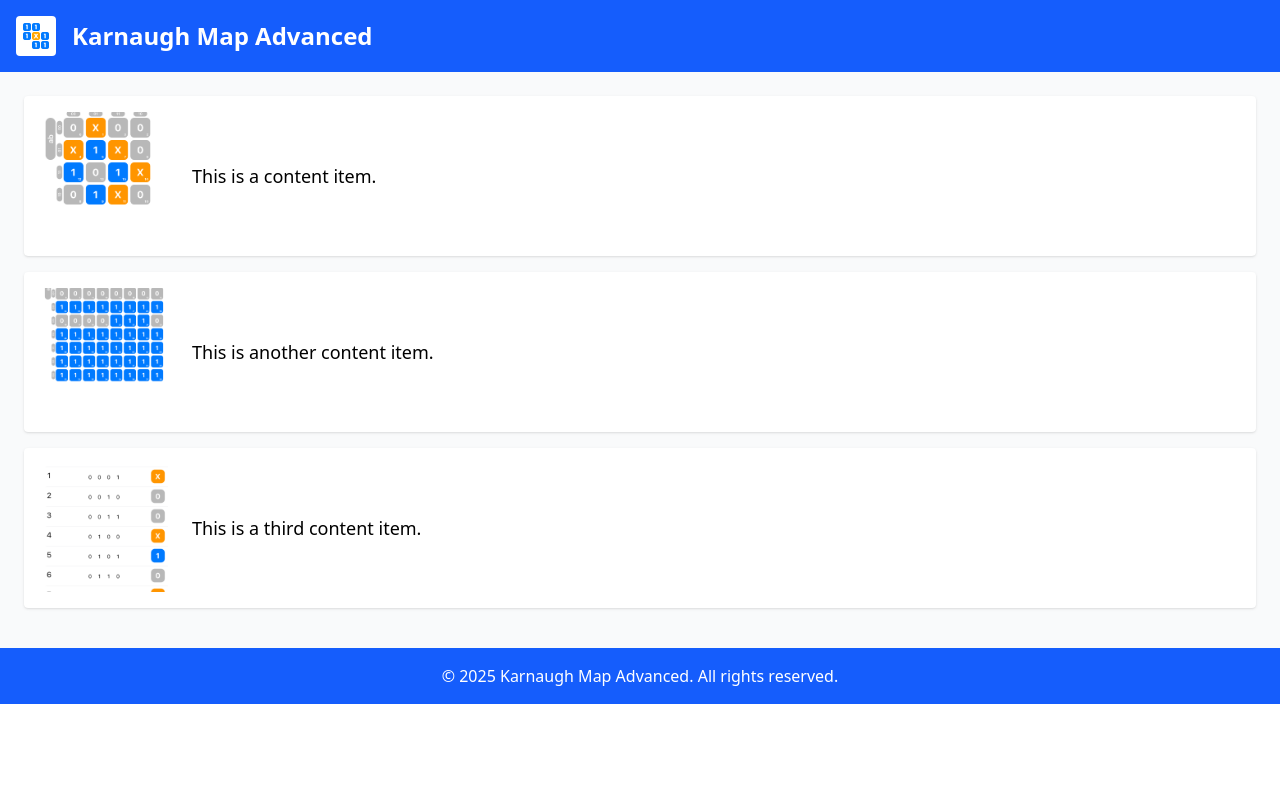
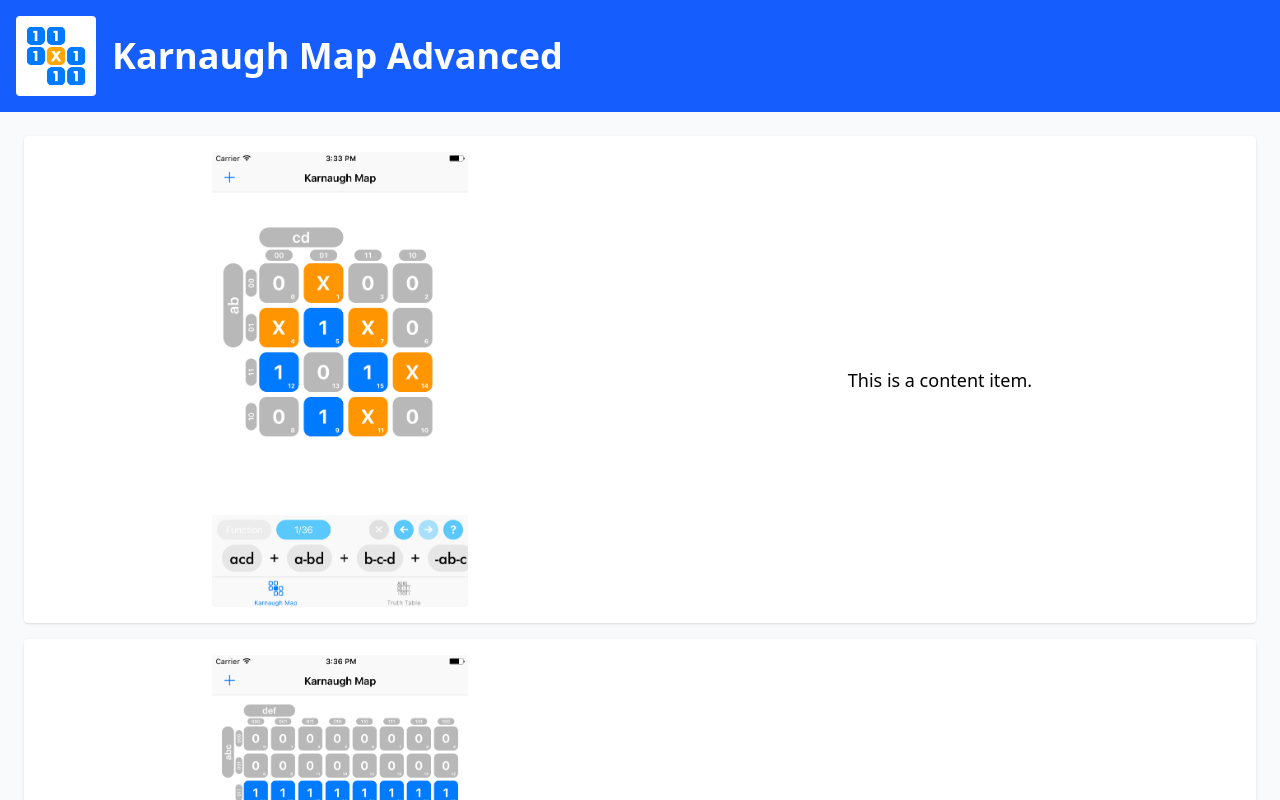
Before and after one commit to icigic/karnaugh-map-advanced, an Angular app: page / in a window 1280 px wide. Shown: the top 800 px of the page. Built offline with nearby package versions, Linux system fonts and the light colour scheme.

Commit message:
Update ContentItem component

```diff
--- a/src/app/content-item/content-item.html
+++ b/src/app/content-item/content-item.html
@@ -1,4 +1,8 @@
-<div class="flex flex-col md:flex-row items-center bg-white rounded shadow p-4 mb-4">
-  <img [src]="kMapFeature()?.imageUrl" alt="Content image" class="w-32 h-32 object-cover rounded mb-4 md:mb-0 md:mr-6" />
-  <div class="text-lg">{{ kMapFeature()?.text }}</div>
+<div class="flex flex-col md:flex-row items-center justify-center bg-white rounded shadow p-4 mb-4 text-center">
+  <div class="flex justify-center items-center w-full md:w-1/2">
+    <img [src]="kMapFeature()?.imageUrl" alt="Content image" class="w-64 object-cover rounded mb-4 md:mb-0" />
+  </div>
+  <div class="text-lg flex justify-center items-center w-full md:w-1/2">
+    {{ kMapFeature()?.text }}
+  </div>
 </div>
--- a/src/app/header/header.html
+++ b/src/app/header/header.html
@@ -1,6 +1,9 @@
 <header class="bg-blue-600 text-white p-4">
   <div class="flex items-center">
-    <img src="assets/AppIcon.png" alt="Logo" class="h-10 w-10 mr-4 rounded bg-white p-1" />
-    <h1 class="text-2xl font-bold">Karnaugh Map Advanced</h1>
+    <img src="assets/AppIcon.png" alt="Logo" class="h-20 w-20 mr-4 rounded bg-white p-1" />
+    <h1 class="font-bold">
+      <span class="block md:hidden text-4xl">Karnaugh Map</span>
+      <span class="hidden md:block text-4xl">Karnaugh Map Advanced</span>
+    </h1>
   </div>
 </header>
```
